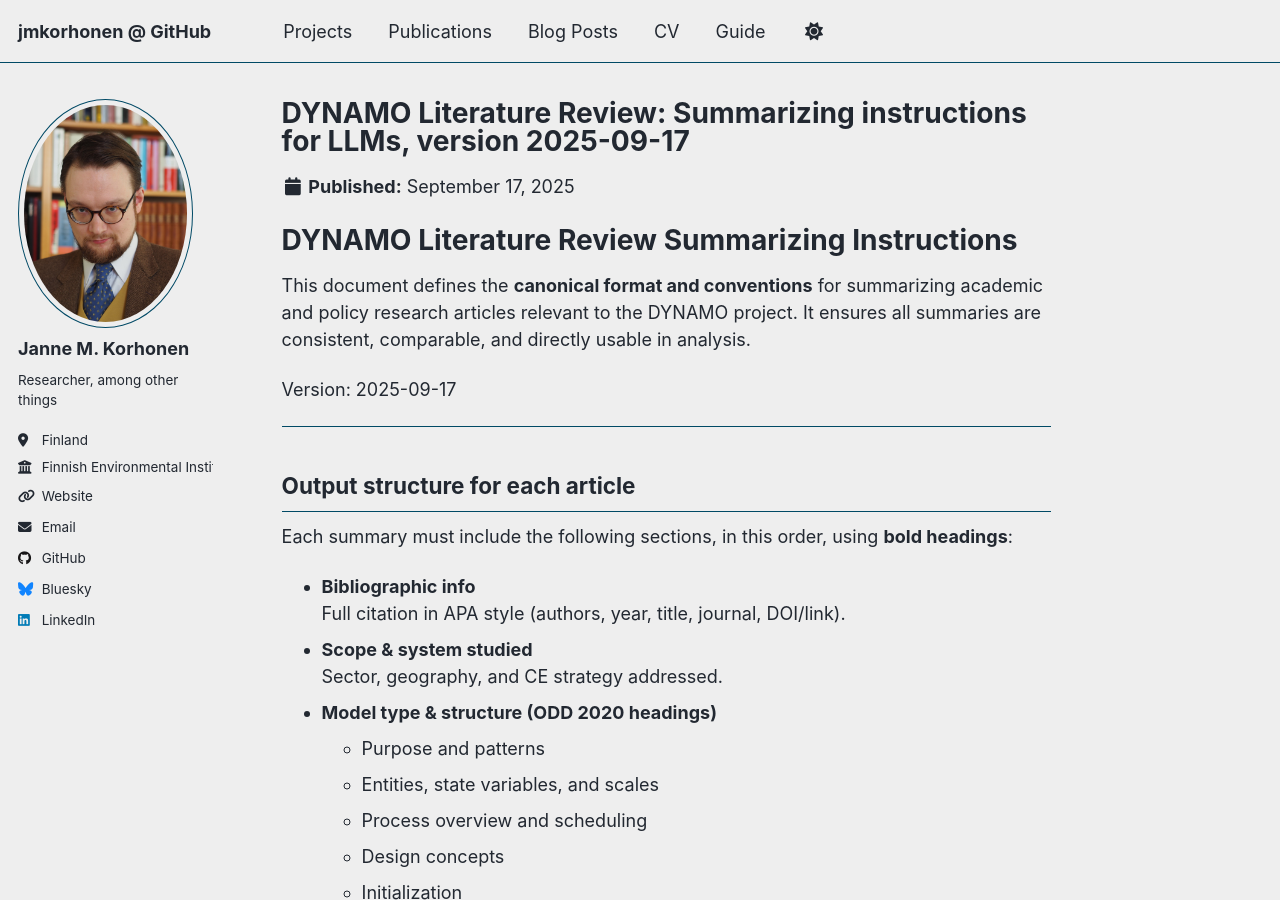
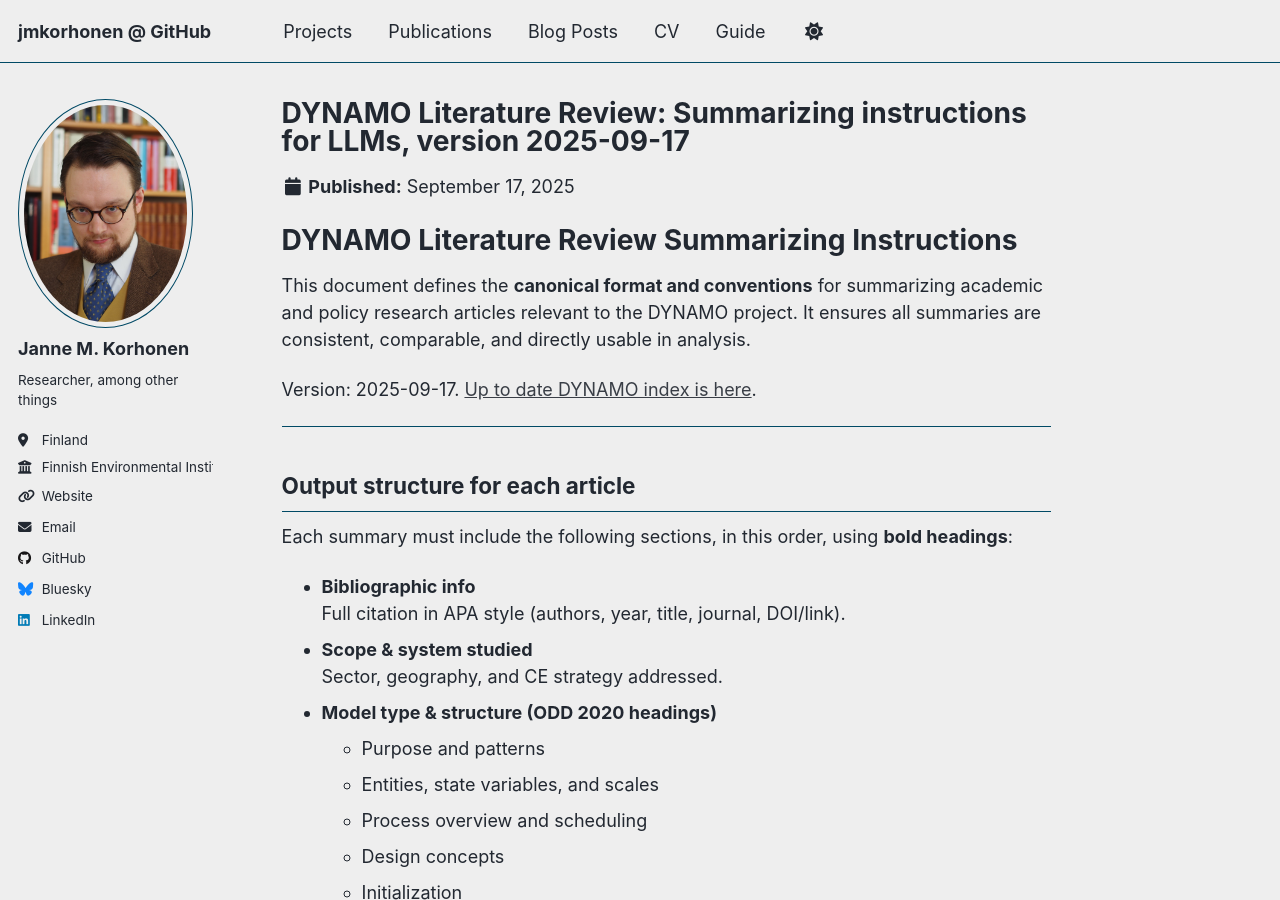
Before and after one commit to jmkorhonen/jmkorhonen.github.io, a Jekyll site: the page built from _pages/projects/DYNAMO/DYNAMO-literature-review-LLM-summarizing-instructions-2025-09-17.md, in a window 1280 px wide and 900 px high. Built offline with Jekyll 4.4.1, drawn with Linux system fonts in a browser that asks for light colours; a script that is not in the unit is left out.

Commit message:
Update DYNAMO-literature-review-LLM-summarizing-instructions-2025-09-17.md

```diff
--- a/_pages/projects/DYNAMO/DYNAMO-literature-review-LLM-summarizing-instructions-2025-09-17.md
+++ b/_pages/projects/DYNAMO/DYNAMO-literature-review-LLM-summarizing-instructions-2025-09-17.md
@@ -14,7 +14,7 @@ tags:
 
 This document defines the **canonical format and conventions** for summarizing academic and policy research articles relevant to the DYNAMO project. It ensures all summaries are consistent, comparable, and directly usable in analysis.
 
-Version: 2025-09-17
+Version: 2025-09-17. [Up to date DYNAMO index is here](https://jmkorhonen.github.io/projects/DYNAMO/DYNAMO-index/).
 
 ---
 
```
